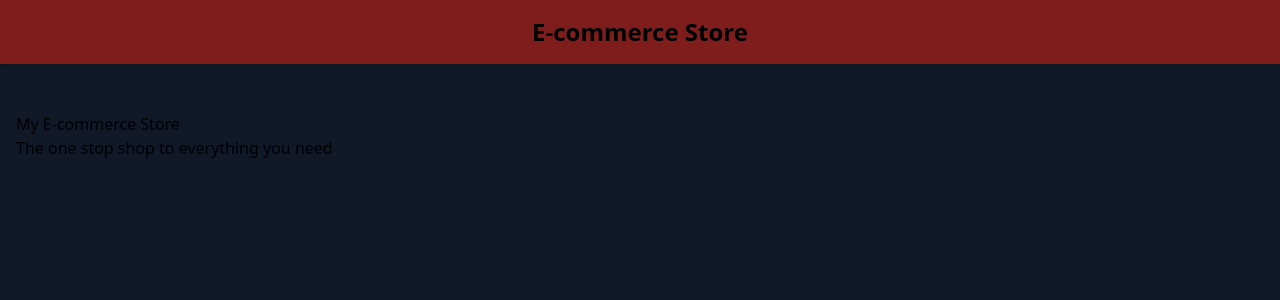
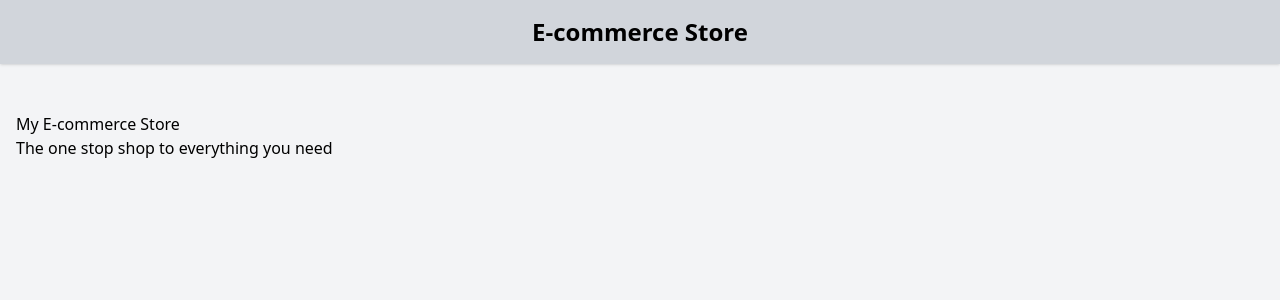
Before and after one commit to NeoPhetoane/FSJ_Portfolio_Piece_NEOPHE376_JSE2407_GroupB_Neo-Phetoane_FSJ03, a Next.js app: page / in a window 1280 px wide. Shown: the top 300 px of the page. Built offline with nearby package versions, Linux system fonts and the light colour scheme.

Commit message:
Colors changed in layout and loading page added.

```diff
--- a/app/layout.js
+++ b/app/layout.js
@@ -7,8 +7,8 @@ export const metadata = {
 export default function RootLayout({ children }) {
   return (
     <html lang="en">
-      <body className="bg-gray-900">
-        <header className="bg-red-900 shadow p-4">
+      <body className="bg-gray-100">
+        <header className="bg-gray-300 shadow p-4">
           <h1 className="text-2xl font-bold text-center">E-commerce Store</h1>
         </header>
         <main className="container mx-auto mt-8 p-4">{children}</main>
--- /dev/null
+++ b/app/loading.js
@@ -0,0 +1,3 @@
+export default function Loading() {
+    return <p>Loading your dashboard...</p>;
+  }
```
